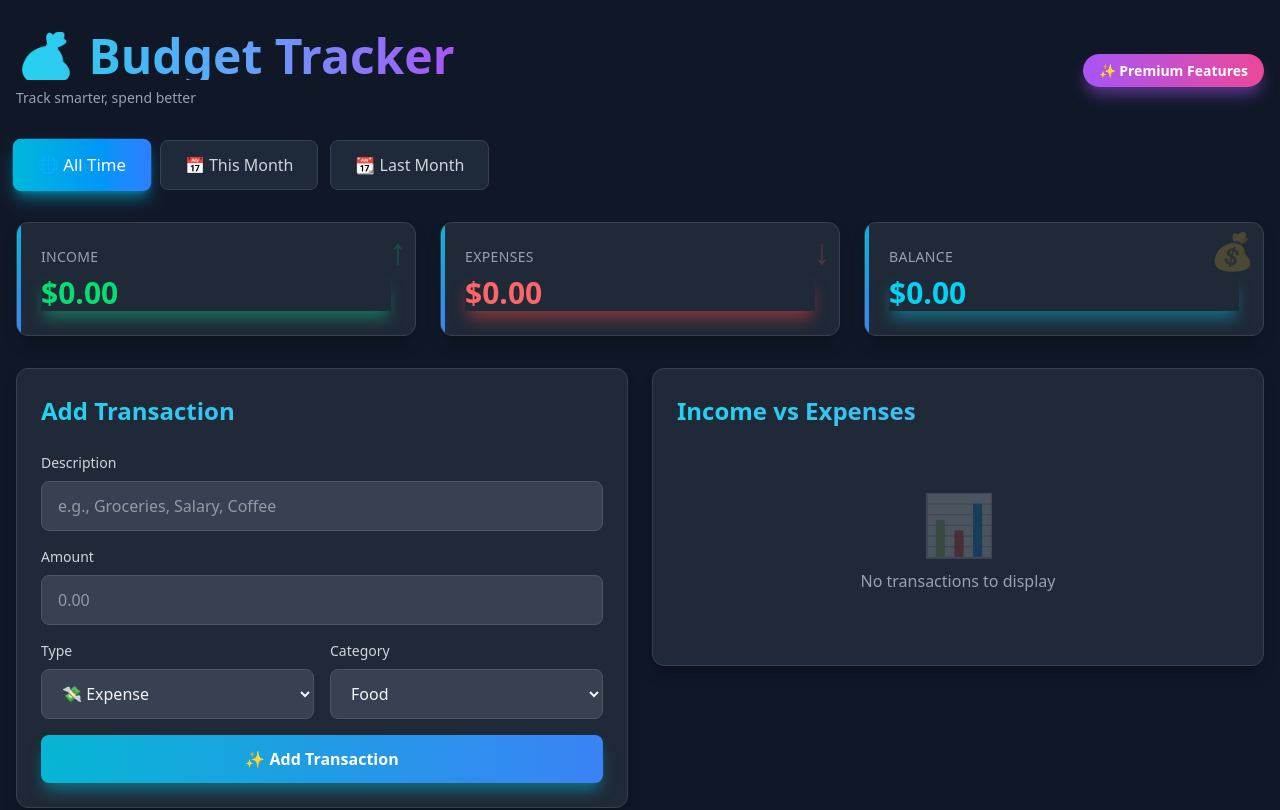
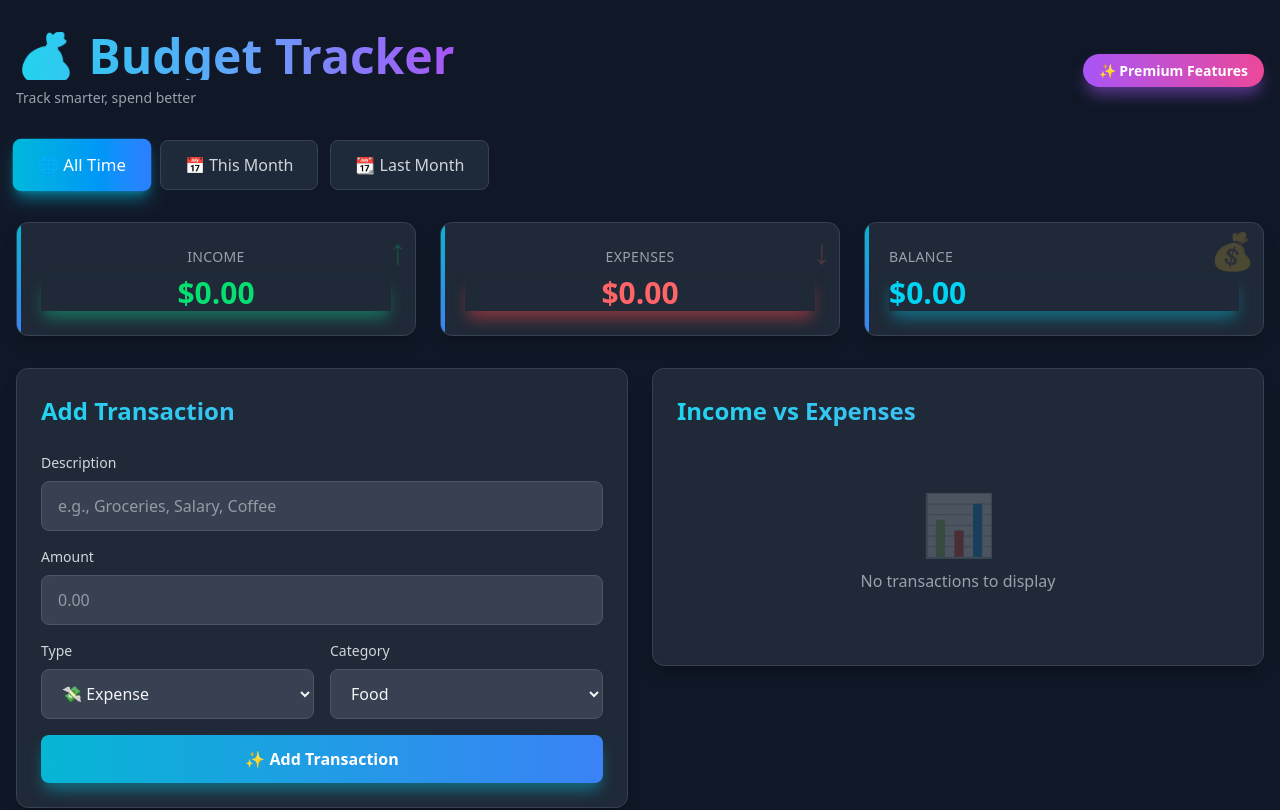
Before and after one commit to dttigers/budget-tracker, a React app: page / in a window 1280 px wide. Shown: the top 810 px of the page. Built offline with nearby package versions, Linux system fonts and the light colour scheme; the HTML template or start-up script is replaced by a standard one.

Commit message:
Implement transaction type filtering: add type filter state, update transaction filtering logic, and enhance Summary component for clickable stats.

```diff
--- a/src/App.jsx
+++ b/src/App.jsx
@@ -9,43 +9,36 @@ import BudgetLimits from './components/BudgetLimits';
 import DataExport from './components/DataExport';
 
 function App() {
-  // Load transactions from localStorage
   const [transactions, setTransactions] = useState(() => {
     const saved = localStorage.getItem('transactions');
     return saved ? JSON.parse(saved) : [];
   });
 
-  // Load recurring transactions
   const [recurring, setRecurring] = useState(() => {
     const saved = localStorage.getItem('recurring');
     return saved ? JSON.parse(saved) : [];
   });
 
-  // Load budget limits
   const [budgetLimits, setBudgetLimits] = useState(() => {
     const saved = localStorage.getItem('budgetLimits');
     return saved ? JSON.parse(saved) : {};
   });
 
   const [dateFilter, setDateFilter] = useState('all');
-  const [typeFilter, setTypeFilter] = useState('all'); // 'all', 'income', 'expense'
+  const [typeFilter, setTypeFilter] = useState('all'); // NEW: Filter by type
 
-  // Save transactions to localStorage
   useEffect(() => {
     localStorage.setItem('transactions', JSON.stringify(transactions));
   }, [transactions]);
 
-  // Save recurring transactions to localStorage
   useEffect(() => {
     localStorage.setItem('recurring', JSON.stringify(recurring));
   }, [recurring]);
 
-  // Save budget limits to localStorage
   useEffect(() => {
     localStorage.setItem('budgetLimits', JSON.stringify(budgetLimits));
   }, [budgetLimits]);
 
-  // Process recurring transactions daily
   useEffect(() => {
     const processRecurring = () => {
       const today = new Date();
@@ -75,7 +68,6 @@ function App() {
 
   const shouldProcessRecurring = (r, today) => {
     const dayOfMonth = today.getDate();
-
     if (r.frequency === 'monthly') {
       return dayOfMonth === r.dayOfMonth;
     }
@@ -128,28 +120,42 @@ function App() {
     return transactions.filter(t => {
       const transactionDate = new Date(t.date);
 
+      // Date filter
+      let passesDateFilter = true;
       if (dateFilter === 'thisMonth') {
-        return transactionDate.getMonth() === currentMonth &&
+        passesDateFilter = transactionDate.getMonth() === currentMonth &&
                transactionDate.getFullYear() === currentYear;
-      }
-
-      if (dateFilter === 'lastMonth') {
+      } else if (dateFilter === 'lastMonth') {
         const lastMonth = currentMonth === 0 ? 11 : currentMonth - 1;
         const lastMonthYear = currentMonth === 0 ? currentYear - 1 : currentYear;
-        return transactionDate.getMonth() === lastMonth &&
+        passesDateFilter = transactionDate.getMonth() === lastMonth &&
                transactionDate.getFullYear() === lastMonthYear;
       }
 
-      return true;
+      // Type filter
+      let passesTypeFilter = true;
+      if (typeFilter !== 'all') {
+        passesTypeFilter = t.type === typeFilter;
+      }
+
+      return passesDateFilter && passesTypeFilter;
     });
   };
 
   const filteredTransactions = getFilteredTransactions();
 
+  // Handle stat card clicks
+  const handleStatClick = (type) => {
+    if (typeFilter === type) {
+      setTypeFilter('all');
+    } else {
+      setTypeFilter(type);
+    }
+  };
+
   return (
     <div className="min-h-screen bg-gray-900 py-8 px-4">
       <div className="max-w-7xl mx-auto">
-        {/* Header with gradient */}
         <div className="flex flex-col md:flex-row md:justify-between md:items-center mb-8 gap-4">
           <div>
             <h1 className="text-5xl font-bold gradient-text mb-2 animate-fadeIn">
@@ -164,16 +170,32 @@ function App() {
 
         <DateFilter currentFilter={dateFilter} onFilterChange={setDateFilter} />
 
-        {/* Summary Cards */}
+        {/* Clickable Summary Cards */}
         <div className="grid grid-cols-1 md:grid-cols-3 gap-6 mb-8 animate-fadeIn">
           <Summary
             transactions={filteredTransactions}
-            typeFilter={typeFilter}
-            onTypeFilterChange={setTypeFilter}
+            onStatClick={handleStatClick}
+            activeFilter={typeFilter}
           />
         </div>
 
-        {/* Main Grid */}
+        {/* Active filter indicator */}
+        {typeFilter !== 'all' && (
+          <div className="mb-6 animate-fadeIn">
+            <div className="flex items-center justify-between bg-cyan-500/10 border border-cyan-500/30 rounded-lg px-4 py-3">
+              <span className="text-cyan-400 text-sm font-medium">
+                Showing {typeFilter === 'income' ? '💰 Income' : '💸 Expense'} transactions only
+              </span>
+              <button
+                onClick={() => setTypeFilter('all')}
+                className="text-cyan-400 hover:text-cyan-300 text-sm font-medium"
+              >
+                Show All ✕
+              </button>
+            </div>
+          </div>
+        )}
+
         <div className="grid grid-cols-1 lg:grid-cols-2 gap-6 mb-8">
           <div className="animate-fadeIn">
             <TransactionForm onAddTransaction={addTransaction} />
@@ -183,7 +205,6 @@ function App() {
           </div>
         </div>
 
-        {/* Premium Features Grid */}
         <div className="grid grid-cols-1 lg:grid-cols-2 gap-6 mb-8">
           <div className="animate-fadeIn">
             <RecurringManager
@@ -202,14 +223,11 @@ function App() {
           </div>
         </div>
 
-        {/* Transactions and Export */}
         <div className="grid grid-cols-1 lg:grid-cols-3 gap-6 mb-8">
           <div className="lg:col-span-2 animate-fadeIn">
             <TransactionList
               transactions={filteredTransactions}
               onDeleteTransaction={deleteTransaction}
-              typeFilter={typeFilter}
-              onClearFilter={() => setTypeFilter('all')}
             />
           </div>
           <div className="animate-fadeIn">
@@ -217,7 +235,6 @@ function App() {
           </div>
         </div>
 
-        {/* Footer */}
         <div className="text-center text-gray-500 text-sm mt-12">
           <p>Built with ❤️ • Dark Mode Premium Edition</p>
         </div>
--- a/src/components/Summary.jsx
+++ b/src/components/Summary.jsx
@@ -1,4 +1,4 @@
-function Summary({ transactions, typeFilter, onTypeFilterChange }) {
+function Summary({ transactions, onStatClick, activeFilter }) {
   const income = transactions
     .filter(t => t.type === 'income')
     .reduce((sum, t) => sum + t.amount, 0);
@@ -11,32 +11,49 @@ function Summary({ transactions, typeFilter, onTypeFilterChange }) {
 
   return (
     <>
+      {/* Income Card - Clickable */}
       <button
-        onClick={() => onTypeFilterChange(typeFilter === 'income' ? 'all' : 'income')}
-        className={`stat-card group text-left w-full ${typeFilter === 'income' ? 'ring-2 ring-green-400' : ''}`}
+        onClick={() => onStatClick('income')}
+        className={`stat-card group cursor-pointer transition-all ${
+          activeFilter === 'income' ? 'ring-2 ring-green-400 scale-105' : ''
+        }`}
       >
-        <h3 className="text-sm font-medium text-gray-400 mb-2 uppercase tracking-wide">Income</h3>
+        <h3 className="text-sm font-medium text-gray-400 mb-2 uppercase tracking-wide">
+          Income {activeFilter === 'income' && '✓'}
+        </h3>
         <p className="text-3xl font-bold text-green-400 glow-green">
           ${income.toFixed(2)}
         </p>
         <div className="absolute top-2 right-2 text-green-400 opacity-20 group-hover:opacity-40 transition-opacity text-4xl">
           ↑
         </div>
+        <div className="absolute bottom-2 right-2 text-green-400/50 text-xs opacity-0 group-hover:opacity-100 transition-opacity">
+          Click to filter
+        </div>
       </button>
 
+      {/* Expenses Card - Clickable */}
       <button
-        onClick={() => onTypeFilterChange(typeFilter === 'expense' ? 'all' : 'expense')}
-        className={`stat-card group text-left w-full ${typeFilter === 'expense' ? 'ring-2 ring-red-400' : ''}`}
+        onClick={() => onStatClick('expense')}
+        className={`stat-card group cursor-pointer transition-all ${
+          activeFilter === 'expense' ? 'ring-2 ring-red-400 scale-105' : ''
+        }`}
       >
-        <h3 className="text-sm font-medium text-gray-400 mb-2 uppercase tracking-wide">Expenses</h3>
+        <h3 className="text-sm font-medium text-gray-400 mb-2 uppercase tracking-wide">
+          Expenses {activeFilter === 'expense' && '✓'}
+        </h3>
         <p className="text-3xl font-bold text-red-400 glow-red">
           ${expenses.toFixed(2)}
         </p>
         <div className="absolute top-2 right-2 text-red-400 opacity-20 group-hover:opacity-40 transition-opacity text-4xl">
           ↓
         </div>
+        <div className="absolute bottom-2 right-2 text-red-400/50 text-xs opacity-0 group-hover:opacity-100 transition-opacity">
+          Click to filter
+        </div>
       </button>
 
+      {/* Balance Card - Not clickable */}
       <div className="stat-card group">
         <h3 className="text-sm font-medium text-gray-400 mb-2 uppercase tracking-wide">Balance</h3>
         <p className={`text-3xl font-bold ${
```
